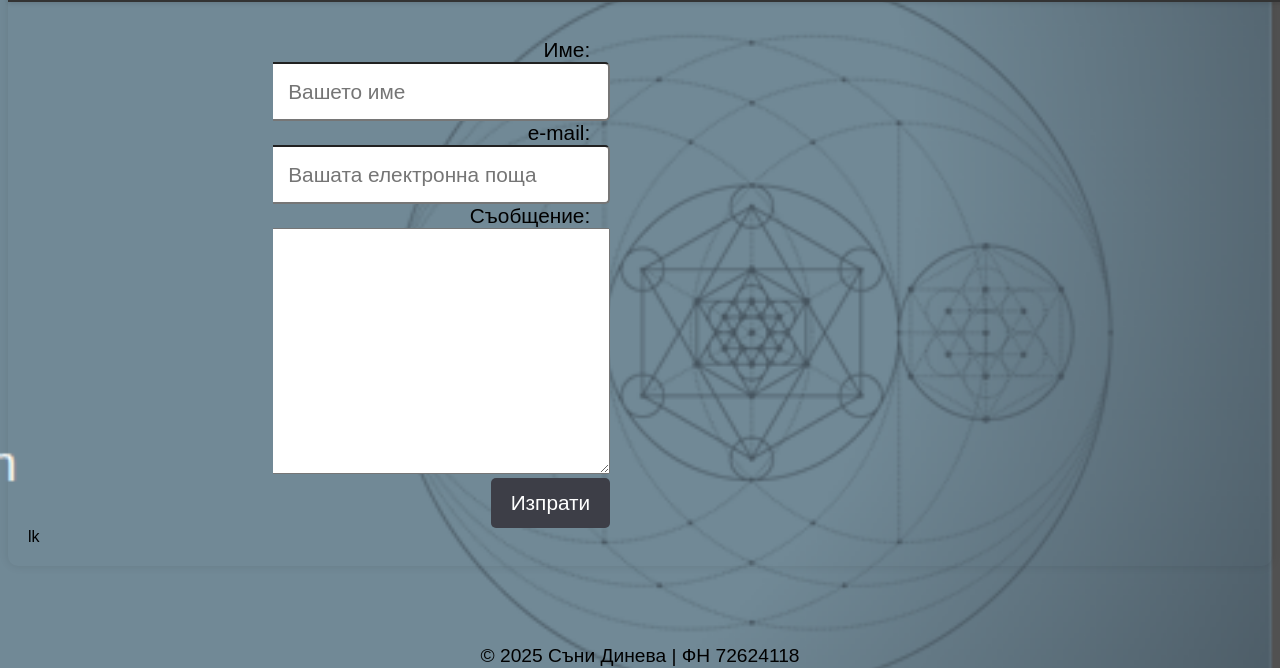
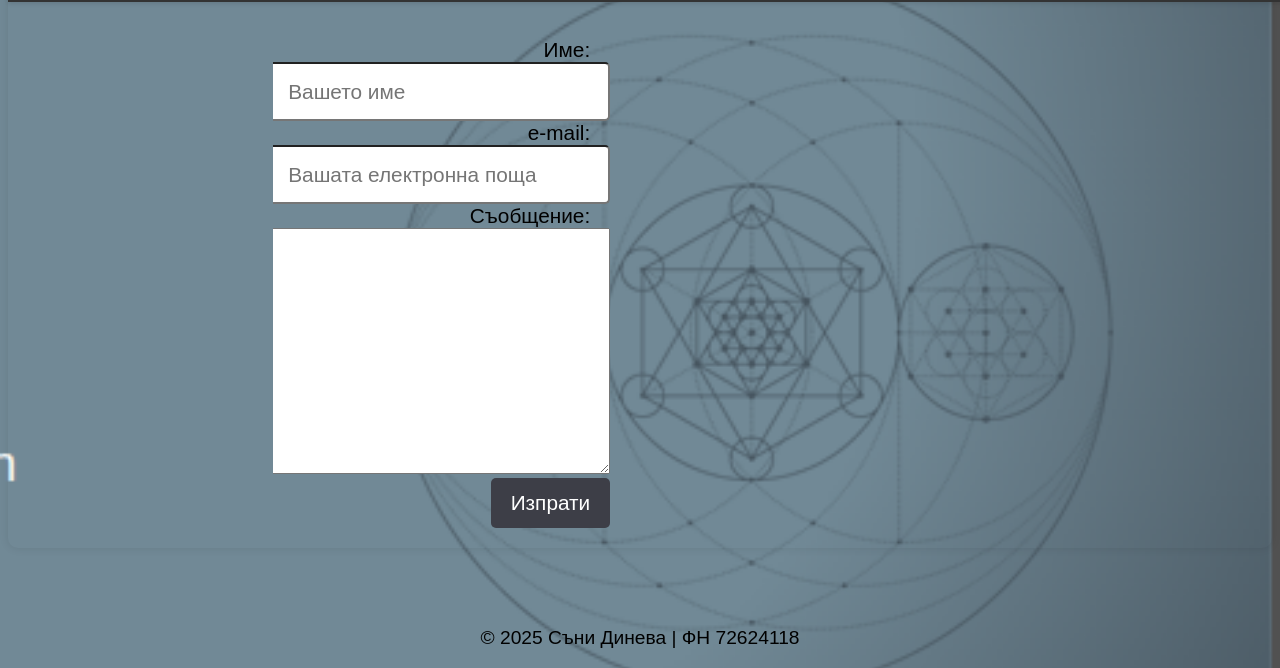
Before and after one commit to sunnydineva/magic-numbers, a plain HTML site: page contact.html in a window 1280 px wide. Shown: the part 181-849 px from the top of the page. Drawn offline with Linux system fonts and the light colour scheme; some packages are replaced by stand-ins of ours.

Commit message:
contact us

```diff
--- a/contact.html
+++ b/contact.html
@@ -80,7 +80,6 @@
 <!--            </div>-->
 <!--    </div>-->
     <div class="simple-container">
-        lk
     </div>
 </main>
 <!--// Зареждаме Google Maps API-->
```
